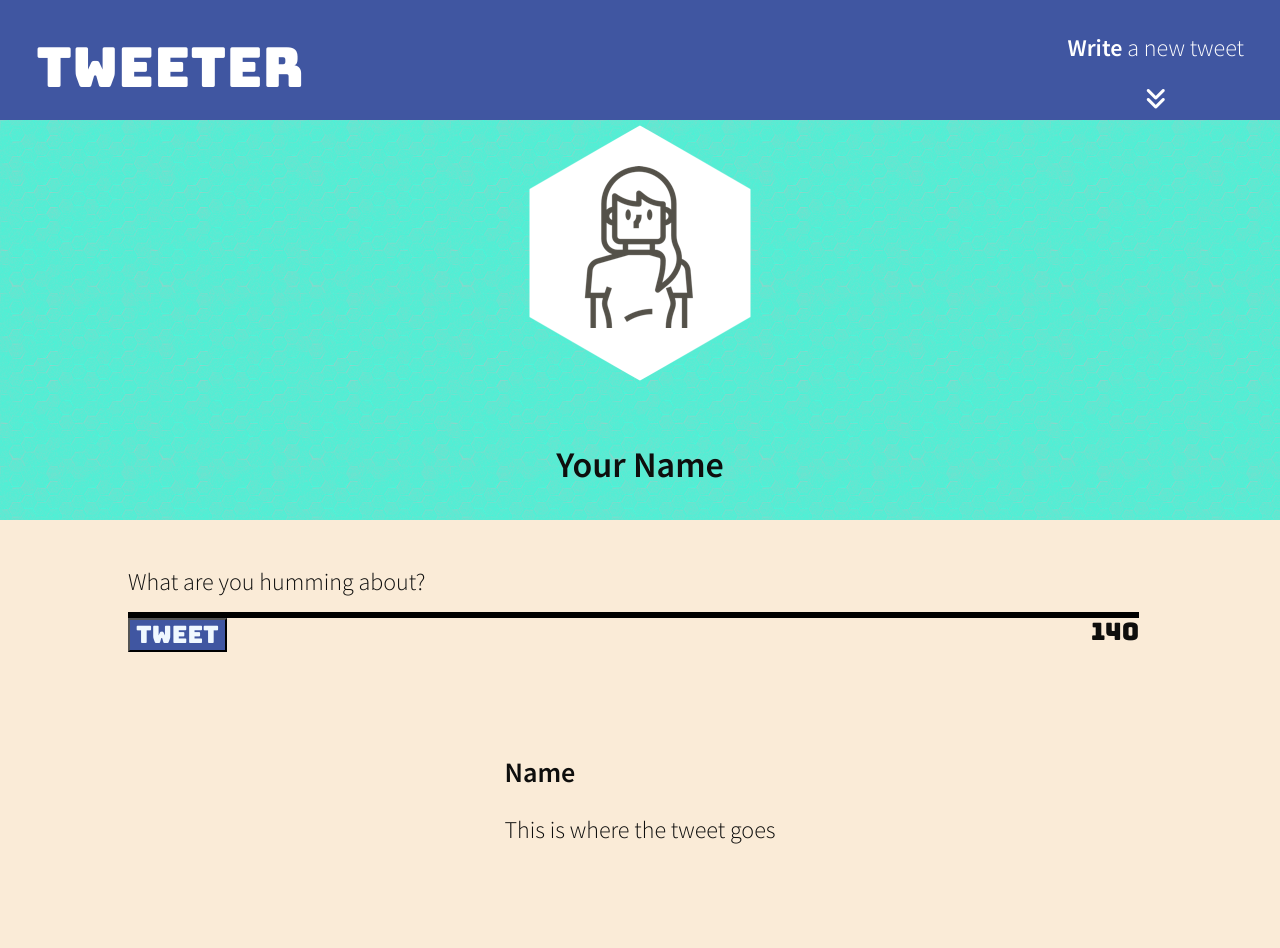
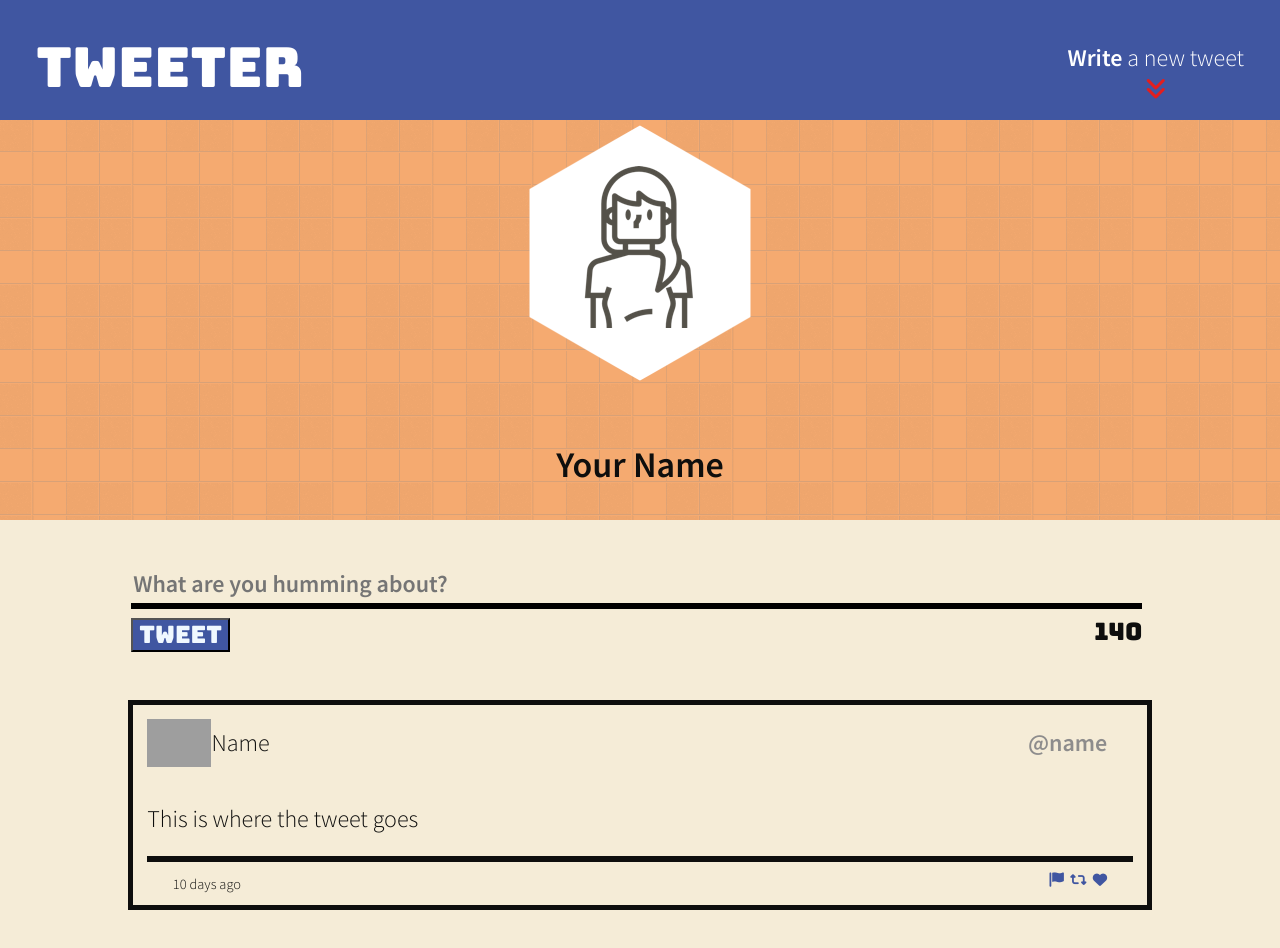
Before and after one commit to JoryLa/TweeterTemplate, a website: page public/index.html in a window 1280 px wide. Drawn offline with nearby package versions, Linux system fonts and the light colour scheme; grey boxes are pictures that could not be loaded.

Commit message:
Looks good

```diff
--- a/public/index.html
+++ b/public/index.html
@@ -24,11 +24,18 @@
     <!-- New Tweet CSS -->
     <link rel="stylesheet" href="/styles/new-tweet.css" type="text/css" />
 
+    <!-- Tweets CSS -->
+    <link rel="stylesheet" href="/styles/tweets.css" type="text/css" />
+
     <!-- External JS -->
     <script src="https://ajax.googleapis.com/ajax/libs/jquery/3.4.1/jquery.min.js"></script>
 
     <!-- App JS -->
     <script type="text/javascript" src="/scripts/client.js"></script>
+
+    <!-- Character counter JS -->
+
+    <script type="text/javascript" src="/scripts/composer-char-counter.js"></script>
 
     <!-- Nav Icon-->
     <link rel="stylesheet" href="https://cdnjs.cloudflare.com/ajax/libs/font-awesome/6.1.1/css/all.min.css" integrity="sha512-KfkfwYDsLkIlwQp6LFnl8zNdLGxu9YAA1QvwINks4PhcElQSvqcyVLLD9aMhXd13uQjoXtEKNosOWaZqXgel0g==" crossorigin="anonymous" referrerpolicy="no-referrer" />
@@ -39,8 +46,8 @@
     <nav>
       <span class="navleft">tweeter</span>
       <div class="navright">
-        <p><span class="write">Write</span> a new tweet</p>
-        <i class="fa-solid fa-angles-down"></i>
+        <p class="navnew"><span class="write">Write</span> a new tweet</p>
+        <i id="navicon" class="fa-solid fa-angles-down"></i>
       </div>
     </nav>
 
@@ -59,8 +66,8 @@
     <main class="container">
       <section class="new-tweet">
         <form action="/tweets" method="post">
-          <label class="label" for="tweet-text">What are you humming about?</label>
-          <textarea name="text" id="tweet-text"></textarea>
+          <!--<label class="label" for="tweet-text">What are you humming about?</label>-->
+          <textarea name="text" placeholder="What are you humming about?" id="tweet-text"></textarea>
           <div class="undertext">
               <button id="tweet" type="submit">Tweet</button>
               <output name="counter" class="counter" for="tweet-text">140</output>
@@ -69,9 +76,24 @@
       </section>
       <section class="tweetContainer">
         <article>
-          <img class="profile-pic" src="">
-          <h3>Name</h3>
-          <p>This is where the tweet goes</p>
+          <div class="withTweet">
+            <div class="withAt">
+              <div class="profileInfo">
+                <img class="profile-pic" src="https://i.imgur.com/73hZDYK.png">
+                <h3 id="name">Name</h3>
+              </div>
+              <h3 id="handle">@name</h3>
+            </div>
+            <p>This is where the tweet goes</p>
+          </div>
+          <div class="postInfo">
+            <p class="whenPosted"> 10 days ago</p>
+            <div class="icons">
+              <i class="fa-solid fa-flag"></i>
+              <i class="fa-solid fa-retweet"></i>
+              <i class="fa-solid fa-heart"></i>
+            </div>
+          </div>
         </article>
       </section>
     </main>
--- a/public/scripts/composer-char-counter.js
+++ b/public/scripts/composer-char-counter.js
@@ -0,0 +1,5 @@
+$('#tweet-text').on(function() {
+  document.addEventListener('input', function() {
+    console.log(this);
+  });
+});
--- a/public/styles/header.css
+++ b/public/styles/header.css
@@ -5,7 +5,8 @@ header {
   align-items: center;
   height: 400px;
   width: 100vw;
-  background-image: url('../images/header.png');
+  background-image: url('../images/peach.png');
+  margin-top: 120px;
 }
 
 .name {
--- a/public/styles/layout.css
+++ b/public/styles/layout.css
@@ -19,7 +19,7 @@ body {
   font-size: 24px;
   font-family: 'Source Sans Pro', sans-serif;
   align-items: center;
-  background-color: antiquewhite;
+  background-color: rgb(245, 236, 215);
 }
 
 /*
@@ -32,6 +32,6 @@ body {
   align-items: center;
   margin-left: 5%;
   margin-right: 5%;
-  background-color: antiquewhite;
+  background-color: rgb(245, 236, 215);
   height: 18em;
  }
--- a/public/styles/nav.css
+++ b/public/styles/nav.css
@@ -6,13 +6,16 @@ nav {
   background-color: #4056A1;
   color: #FFFFFF;
   padding: 1.5em;
-
+  position: fixed;
+  top: 0;
+  width: 100%;
 }
 
 .navleft {
   display: flex;
   font-family: 'Bungee', cursive;
   font-size: 2.3em;
+  height: 1em;
  }
 
  .navright {
@@ -29,3 +32,7 @@ nav {
  #navicon {
    color: rgb(227, 30, 30);
  }
+
+ .navnew {
+  height: 0.3em;
+ }
--- a/public/styles/new-tweet.css
+++ b/public/styles/new-tweet.css
@@ -8,7 +8,7 @@ textarea {
 
 form {
   padding-top: 2em;
-  width: 80vw;
+  width: 79.5vw;
   height: 5.5em;
   display: flex;
   flex-direction: column;
@@ -44,7 +44,3 @@ textarea {
   font-family: 'Bungee', cursive;
   width: 79vw;
 }
-
-.label {
-
-}
--- a/server/data-files/initial-tweets.json
+++ b/server/data-files/initial-tweets.json
@@ -8,7 +8,7 @@
     "content": {
       "text": "If I have seen further it is by standing on the shoulders of giants"
     },
-    "created_at": 1653258913314
+    "created_at": 1653280396792
   },
   {
     "user": {
@@ -19,6 +19,6 @@
     "content": {
       "text": "Je pense , donc je suis"
     },
-    "created_at": 1653345313314
+    "created_at": 1653366796792
   }
 ]
```
Also changed, not shown: public/images/peach.png (added).
